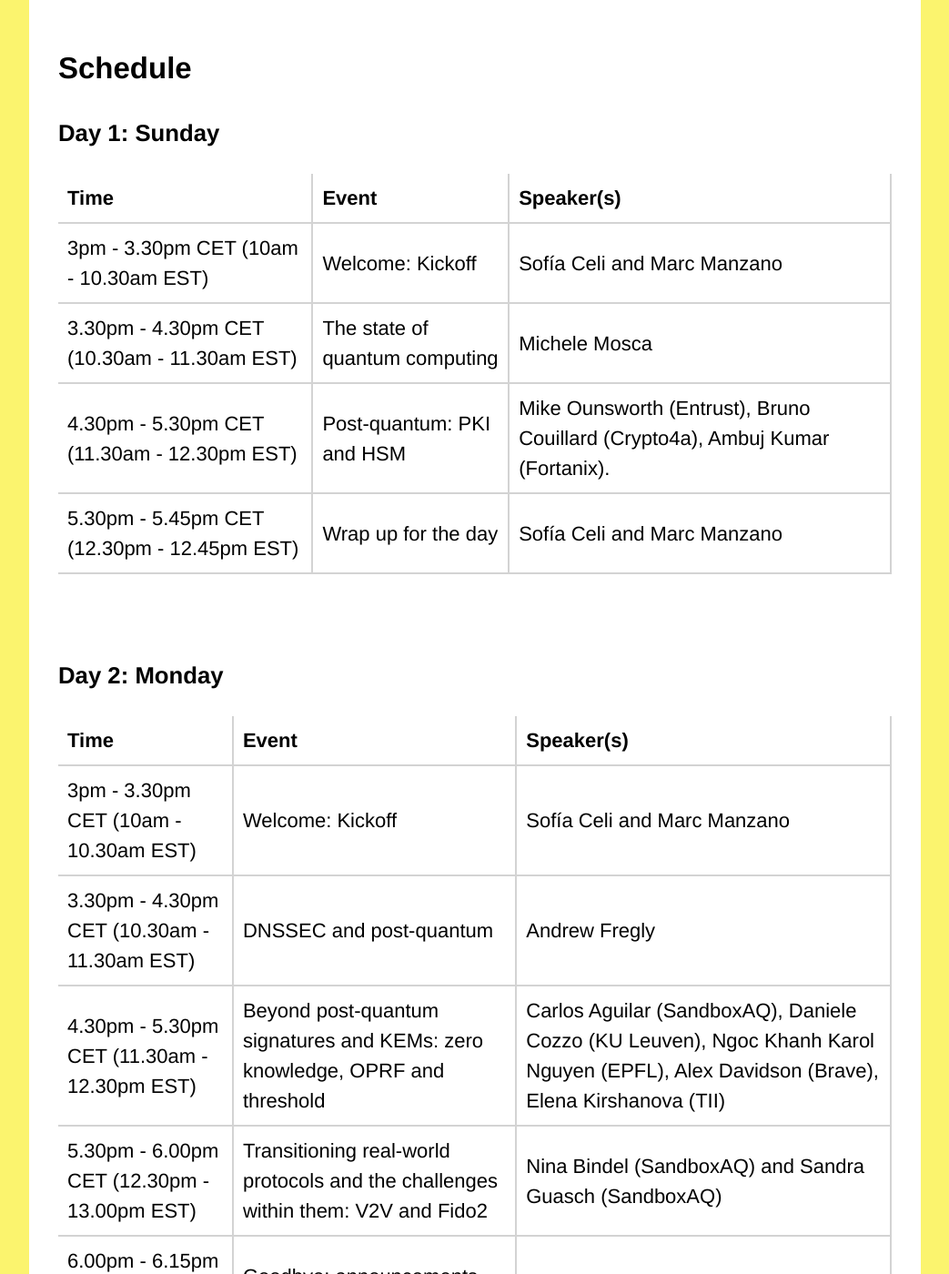
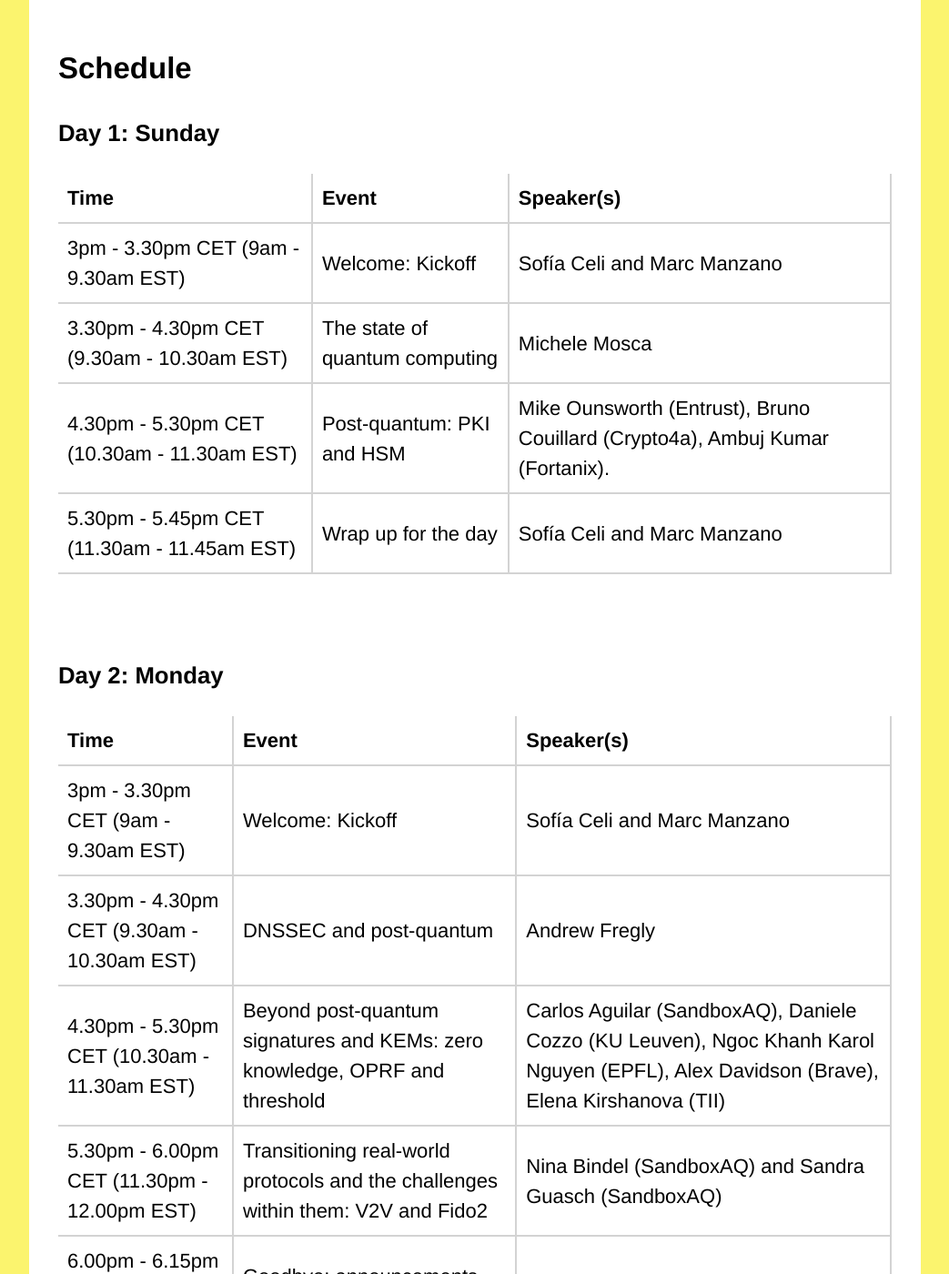
Before and after one commit to claucece/PQNet-Workshop, a Jekyll site: the page built from index.html, in a window 1280 px wide and 1400 px high, scrolled down 2194 px. Shown: the whole window at 91% size, without its empty margins (118-1161 px from the left). Built offline with Jekyll 4.4.1, drawn with Linux system fonts in a browser that asks for light colours; some of the changed text lies outside the part shown.

Commit message:
Correct time

```diff
--- a/index.html
+++ b/index.html
@@ -63,7 +63,7 @@
     <p id="main-description"><strong>Post-Quantum Cryptography and Networks Workshop.</strong></p>
     <p id="main-description"><strong>Location</strong>: Special event prior to the <a href="https://csrc.nist.gov/Events/2022/fourth-pqc-standardization-conference">NIST Fourth PQC Standardization Conference</a>.</p>
     <p id="main-description"><strong>Date</strong>: November 27 and 28, 2022.</p>
-    <p id="main-description"><strong>Time</strong>: From 3pm CET (10am EDT / 7am PT) onwards.</p>
+    <p id="main-description"><strong>Time</strong>: From 3pm CET (9am EDT / 6am PT) onwards.</p>
     <p id="main-description"><strong>Modality</strong>: Online.</p>
   </div>
 </div>
@@ -135,22 +135,22 @@
             <th>Speaker(s)</th>
           </tr>
           <tr>
-            <td>3pm - 3.30pm CET (10am - 10.30am EST)</td>
+            <td>3pm - 3.30pm CET (9am - 9.30am EST)</td>
             <td>Welcome: Kickoff</td>
             <td>Sofía Celi and Marc Manzano</td>
           </tr>
           <tr>
-            <td>3.30pm - 4.30pm CET (10.30am - 11.30am EST)</td>
+            <td>3.30pm - 4.30pm CET (9.30am - 10.30am EST)</td>
             <td>The state of quantum computing</td>
             <td>Michele Mosca</td>
           </tr>
           <tr>
-            <td>4.30pm - 5.30pm CET (11.30am - 12.30pm EST)</td>
+            <td>4.30pm - 5.30pm CET (10.30am - 11.30am EST)</td>
             <td>Post-quantum: PKI and HSM</td>
             <td>Mike Ounsworth (Entrust), Bruno Couillard (Crypto4a), Ambuj Kumar (Fortanix).</td>
           </tr>
           <tr>
-            <td>5.30pm - 5.45pm CET (12.30pm - 12.45pm EST)</td>
+            <td>5.30pm - 5.45pm CET (11.30am - 11.45am EST)</td>
             <td>Wrap up for the day</td>
             <td>Sofía Celi and Marc Manzano</td>
           </tr>
@@ -168,27 +168,27 @@
             <th>Speaker(s)</th>
           </tr>
           <tr>
-            <td>3pm - 3.30pm CET (10am - 10.30am EST)</td>
+            <td>3pm - 3.30pm CET (9am - 9.30am EST)</td>
             <td>Welcome: Kickoff</td>
             <td>Sofía Celi and Marc Manzano</td>
           </tr>
           <tr>
-            <td>3.30pm - 4.30pm CET (10.30am - 11.30am EST)</td>
+            <td>3.30pm - 4.30pm CET (9.30am - 10.30am EST)</td>
             <td>DNSSEC and post-quantum</td>
             <td>Andrew Fregly</td>
           </tr>
           <tr>
-            <td>4.30pm - 5.30pm CET (11.30am - 12.30pm EST)</td>
+            <td>4.30pm - 5.30pm CET (10.30am - 11.30am EST)</td>
             <td>Beyond post-quantum signatures and KEMs: zero knowledge, OPRF and threshold</td>
             <td>Carlos Aguilar (SandboxAQ), Daniele Cozzo (KU Leuven), Ngoc Khanh Karol Nguyen (EPFL), Alex Davidson (Brave),  Elena Kirshanova (TII)</td>
           </tr>
           <tr>
-            <td>5.30pm - 6.00pm CET (12.30pm - 13.00pm EST)</td>
+            <td>5.30pm - 6.00pm CET (11.30pm - 12.00pm EST)</td>
             <td>Transitioning real-world protocols and the challenges within them: V2V and Fido2</td>
             <td>Nina Bindel (SandboxAQ) and Sandra Guasch (SandboxAQ)</td>
           </tr>
           <tr>
-            <td>6.00pm - 6.15pm CET (13.00pm - 13.15pm EST)</td>
+            <td>6.00pm - 6.15pm CET (12.00pm - 12.15pm EST)</td>
             <td>Goodbye: announcements and further thoughts</td>
             <td>Sofía Celi and Marc Manzano</td>
           </tr>
```
